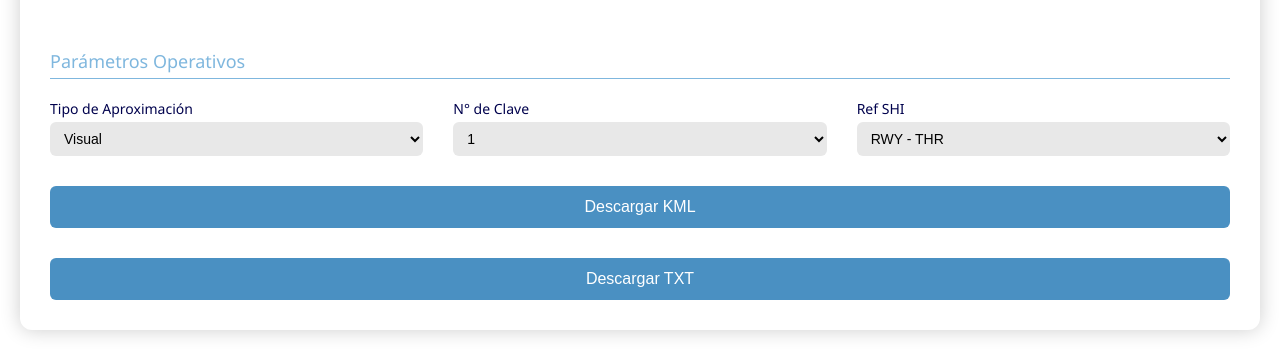
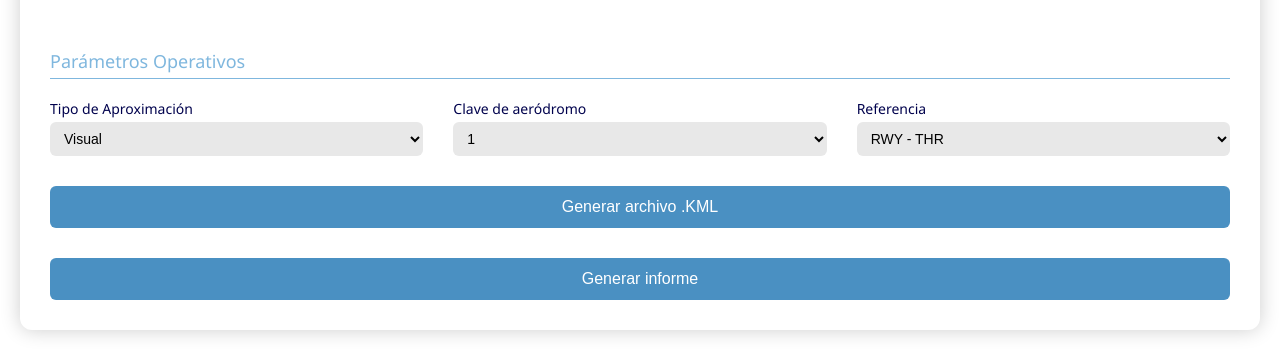
Before and after one commit to gtaingsoftware/genslo, a Django app: page / in a window 1280 px wide. Shown: the part 775-1125 px from the top of the page. Run offline with Django 5.2, Linux system fonts and the light colour scheme.

Commit message:
Update index.html

```diff
--- a/app/templates/index.html
+++ b/app/templates/index.html
@@ -185,7 +185,7 @@
         </select>
       </div>
       <div>
-        <label>N° de Clave</label>
+        <label>Clave de aeródromo</label>
         <select name="n_clave" required>
           <option value="1">1</option>
           <option value="2">2</option>
@@ -194,7 +194,7 @@
         </select>
       </div>
       <div>
-        <label>Ref SHI</label>
+        <label>Referencia</label>
         <select name="ref_shi" required>
           <option value="RWY - THR">RWY - THR</option>
           <option value="Punto Medio">Punto Medio</option>
@@ -203,8 +203,8 @@
       </div>
     </div>
 
-    <button type="submit" name="descargar_kml">Descargar KML</button>
-    <button type="submit" name="descargar_txt">Descargar TXT</button>
+    <button type="submit" name="descargar_kml">Generar archivo .KML</button>
+    <button type="submit" name="descargar_txt">Generar informe</button>
   </form>
 
   <script>
```
